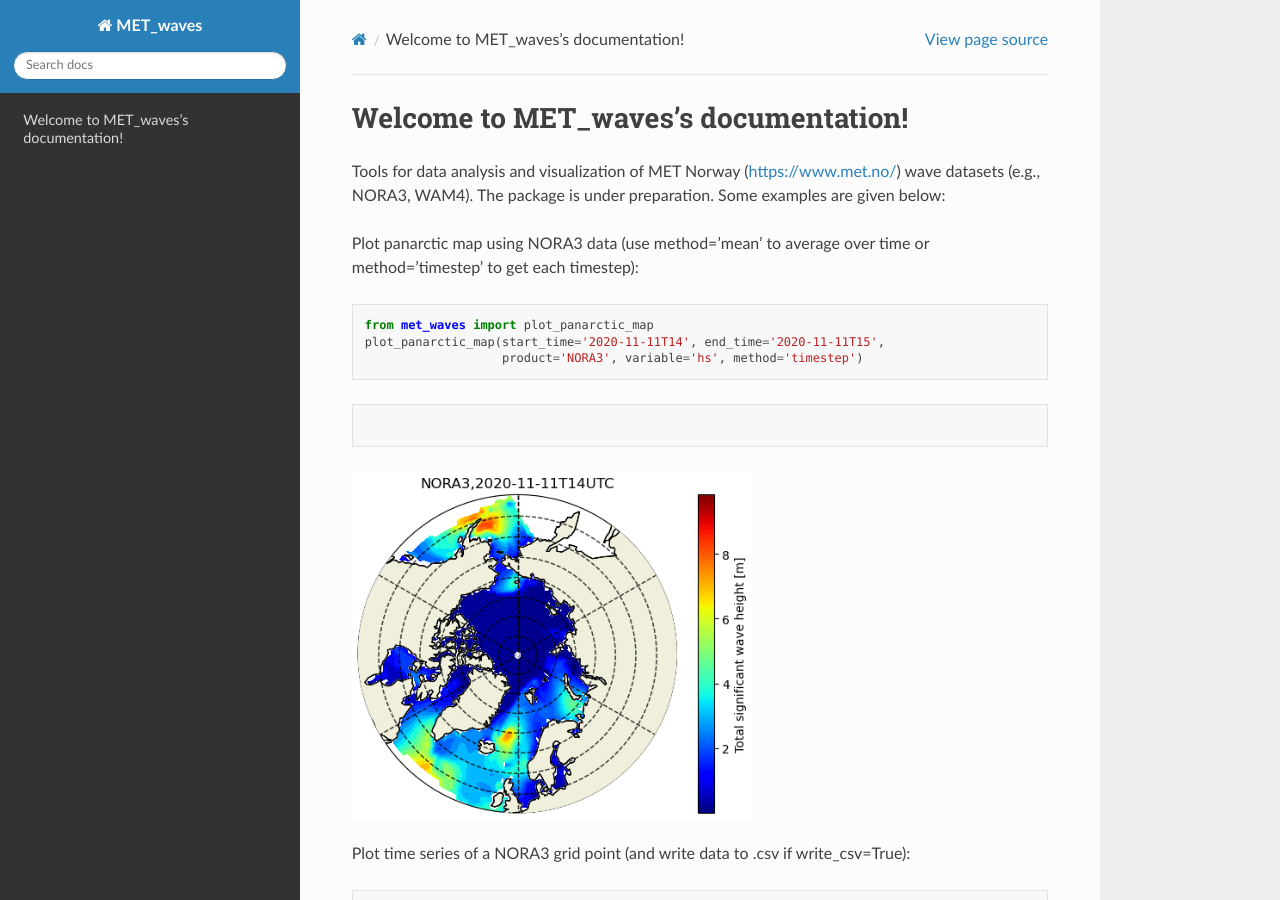
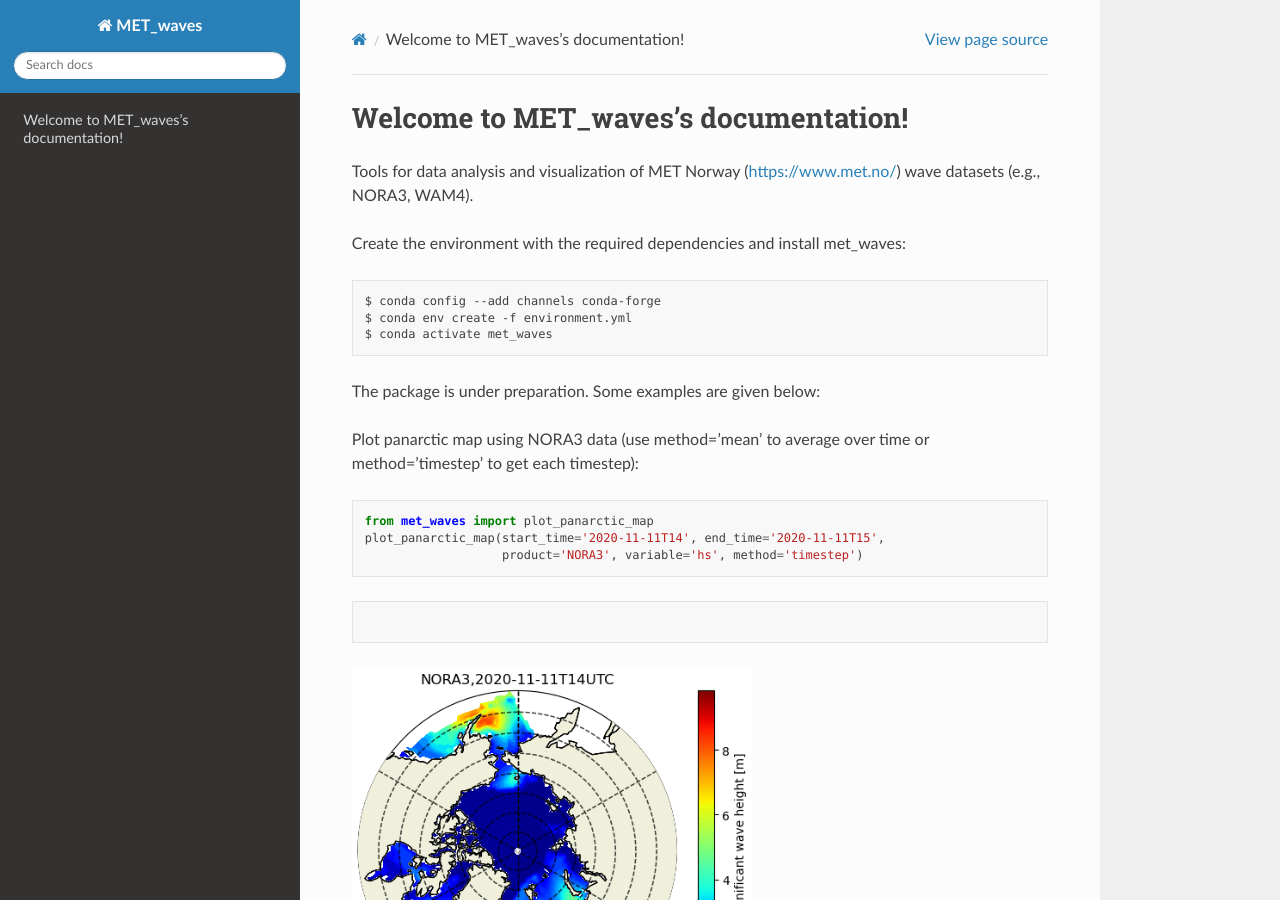
Before and after one commit to MET-OM/MET_waves, a Sphinx documentation site: the page built from docs/index.rst, in a window 1280 px wide and 900 px high. Built offline with Sphinx 7.4.7 and the Read the Docs theme 2.0.0, drawn with Linux system fonts in a browser that asks for light colours.

Commit message:
add met waves env

```diff
--- a/docs/index.rst
+++ b/docs/index.rst
@@ -6,6 +6,15 @@
 Welcome to MET_waves's documentation!
 =====================================
 Tools for data analysis and visualization of MET Norway (https://www.met.no/) wave datasets (e.g., NORA3, WAM4).
+
+Create the environment with the required dependencies and install met_waves:
+
+.. code-block:: bash
+
+  $ conda config --add channels conda-forge
+  $ conda env create -f environment.yml
+  $ conda activate met_waves
+
 The package is under preparation. Some examples are given below:
 
 Plot panarctic map using NORA3 data (use method='mean' to average over time or method='timestep' to get each timestep)::
```
